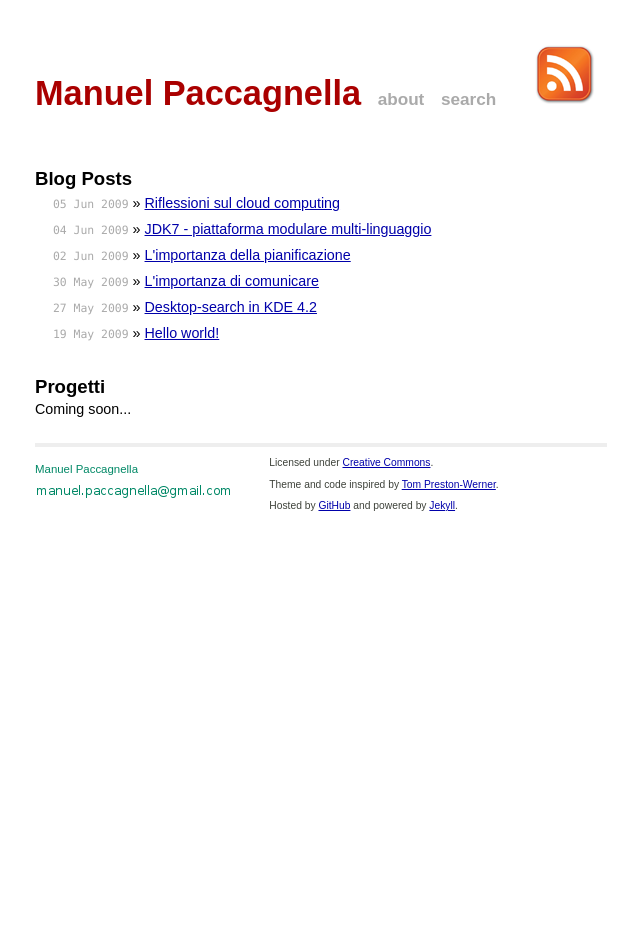
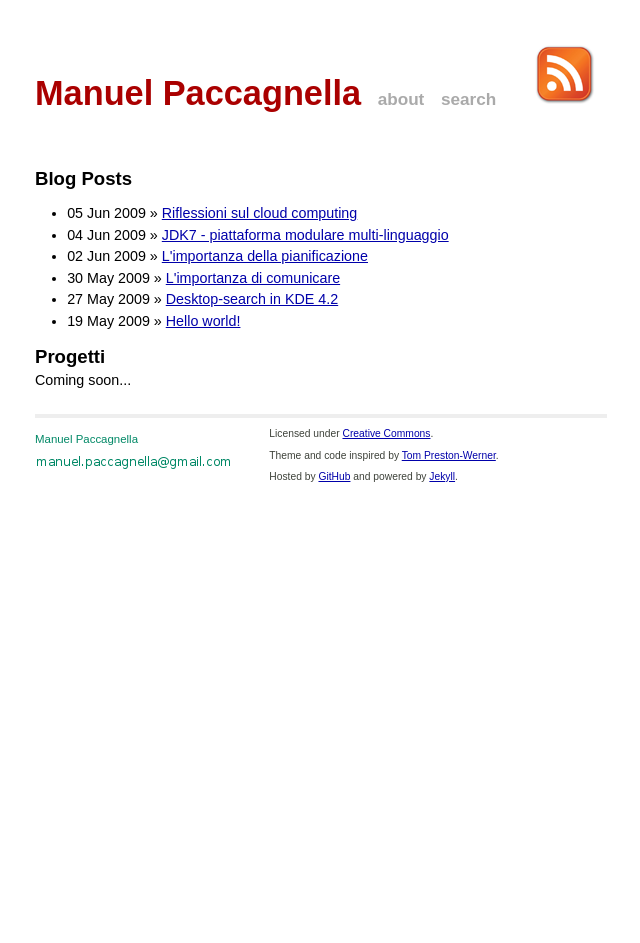
Before and after one commit to manuelp/manuelp.github.io, a Jekyll site: the page built from index.html, in a window 1280 px wide. Shown: the whole page, without its empty margins (319-959 px from the left). Built offline with Jekyll 4.4.1, drawn with Linux system fonts in a browser that asks for light colours.

Commit message:
Correzione all'indentazione delle liste

```diff
--- a/css/screen.css
+++ b/css/screen.css
@@ -62,7 +62,9 @@ blockquote {
 }
 
 ul, ol {
-    margin-left: 1.25em;
+    margin-left: 2.25em;
+    margin-top: 1em;
+    margin-bottom: 1em;
 }
 
 .highlight {
@@ -81,7 +83,7 @@ ul, ol {
 /*
 /*****************************************************************************/
 
-ul.posts {
+/*ul.posts {
     list-style-type: none;
     margin-bottom: 2em;
 }
@@ -94,7 +96,7 @@ ul.posts span {
     color: #aaa;
     font-family: Monaco, "Courier New", monospace;
     font-size: 80%;
-}
+}*/
 
 /*****************************************************************************/
 /*
@@ -223,10 +225,10 @@ a.extra {
     padding: 0 .4em;
 }
 
-/* #post ul, */
-/* #post ol { */
-/*     margin-left: 1.25em; */
-/* } */
+/* #post ul,
+ #post ol {
+     margin-left: 1.25em;
+ } */
 
 #post code {
     border: 1px solid #ddd;
```
